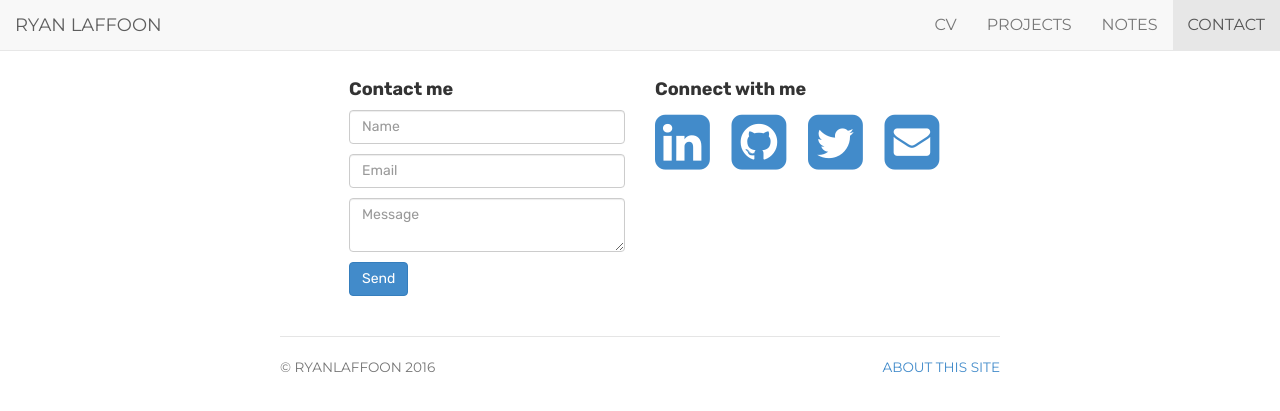
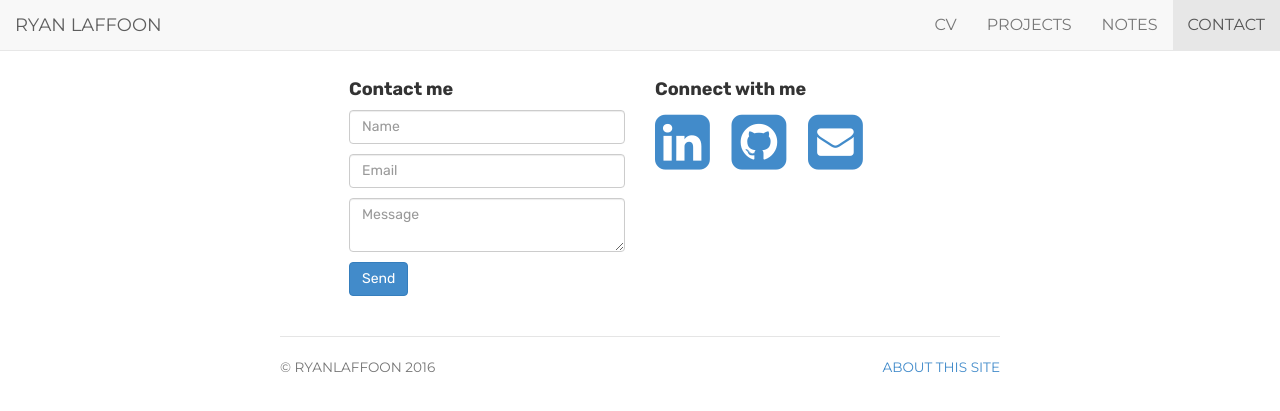
Before and after one commit to ryanlaffoon/ryanlaffoon.github.io, a Jekyll site: the page built from contact/index.html, in a window 1280 px wide. Shown: the top 411 px of the page. Built offline with Jekyll 4.4.1, drawn with Linux system fonts in a browser that asks for light colours.

Commit message:
Update index.html

```diff
--- a/contact/index.html
+++ b/contact/index.html
@@ -22,7 +22,6 @@ description: Contact information for Ryan Laffoon, A Developer and Musician livi
         <div class="row">
             <span class="contactIcon col-md-3"><a href="https://www.linkedin.com/in/ryan-laffoon/"><i class="fa fa-linkedin-square fa-4x"></i></a></span>
             <span class="contactIcon col-md-3"><a href="https://github.com/ryanlaffoon"><i class="fa fa-github-square fa-4x"></i></a></span>
-            <span class="contactIcon col-md-3"><a href="https://twitter.com/ryan_laffoon"><i class="fa fa-twitter-square fa-4x"></i></a></span>
             <span class="contactIcon col-md-3"><a href="mailto:ryan_laffoon@msn.com"><i class="fa fa-envelope-square fa-4x"></i></a></span>
         </div>
     </div>
```
